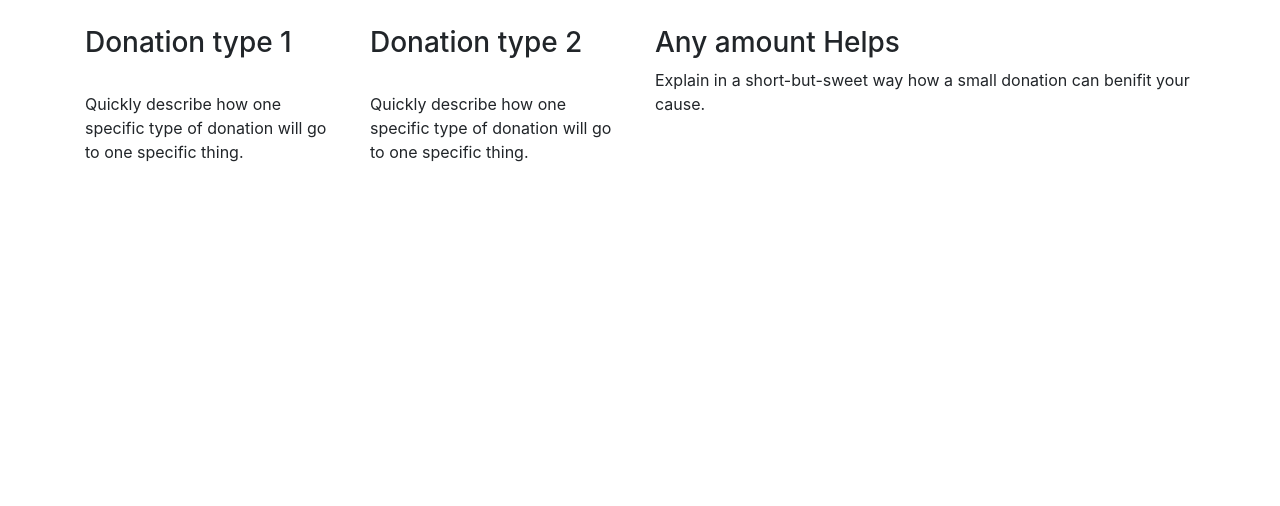
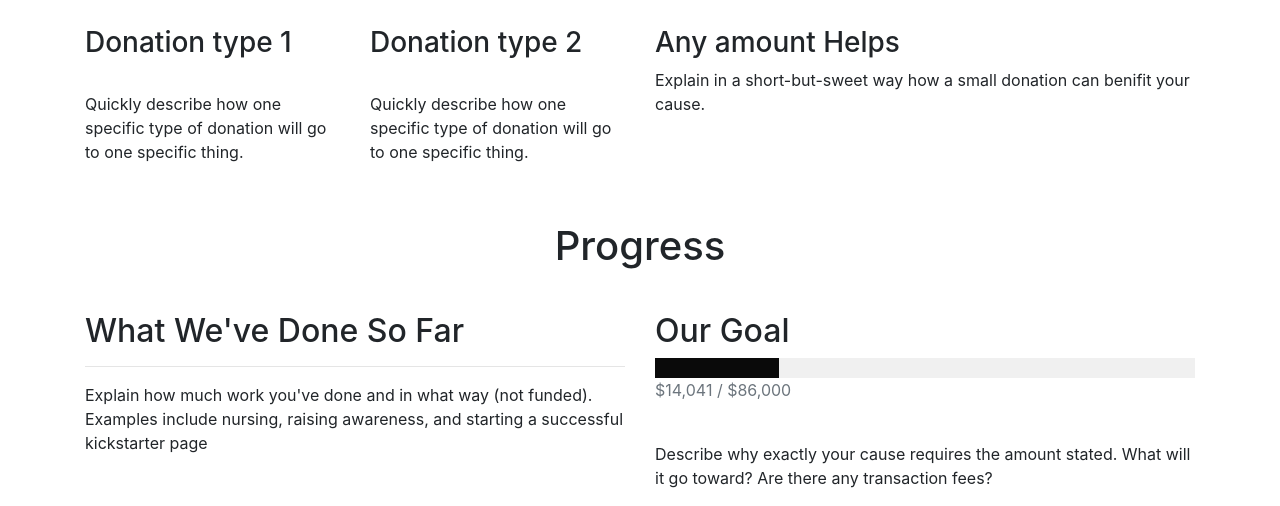
Before and after one commit to OpenSrc-tech4good/a-good-cause, a plain HTML site: page index.html in a window 1280 px wide. Shown: the part 570-1076 px from the top of the page. Before the commit the page ends 800 px from the top, so only its background shows below. Drawn offline with nearby package versions, Linux system fonts and the light colour scheme.

Commit message:
progress slide draft

```diff
--- a/index.html
+++ b/index.html
@@ -13,6 +13,7 @@
         <div class="right-side">
             <a href="#">Our Cause</a>
             <a href="#">Your Donation</a>
+            <a href="#">Progress</a>
             <a href="#">Contact</a>
         </div>
     </div>
@@ -27,7 +28,7 @@
     </div>
     <div class="container">
         <h1 class="text-center b-space">Your Donation</h1>
-        <div class="row">
+        <div class="row b-space">
             <div class="col-12 col-md-3">
                 <h3>Donation type 1</h1>
                 <br>
@@ -46,5 +47,25 @@
             </div>
         </div>
     </div>
+    <div class="container">
+        <h1 class="text-center b-space">Progress</h1>
+        <div class="row">
+            <div class="col-12 col-md-6">
+                <h2>What We've Done So Far</h2>
+                <hr>
+                <p>Explain how much work you've done and in what way (not funded). Examples include nursing, raising awareness, and starting a successful kickstarter page</p>
+
+            </div>
+            <div class="col-12 col-md-6">
+                <h2>Our Goal</h2>
+                <div class="prog-bar">
+                    <div class="prog text-center"></div>
+                </div>
+                <p class="text-muted">$14,041 / $86,000</p>
+                <br>
+                <p>Describe why exactly your cause requires the amount stated. What will it go toward? Are there any transaction fees?</p>
+            </div>
+        </div>
+    </div>
 </body>
 </html>
--- a/style.css
+++ b/style.css
@@ -29,3 +29,13 @@
 .b-space{
     margin-bottom: 42px;
 }
+.prog-bar{
+    height: 20px;
+    width: 100%;
+    background-color: rgb(240,240,240);
+}
+.prog-bar .prog{
+    height: 100%;
+    width: 23%;
+    background-color: rgb(10,10,10);
+}
```
